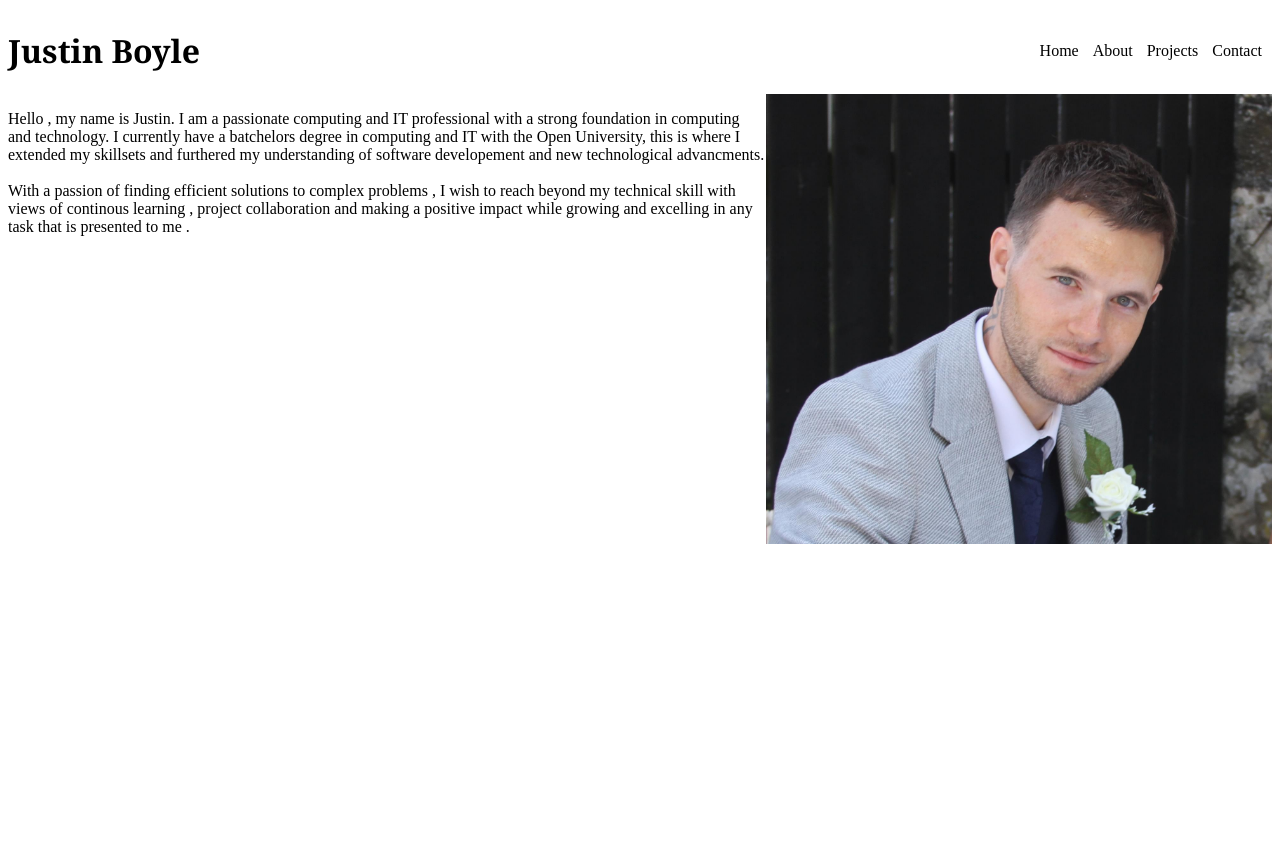
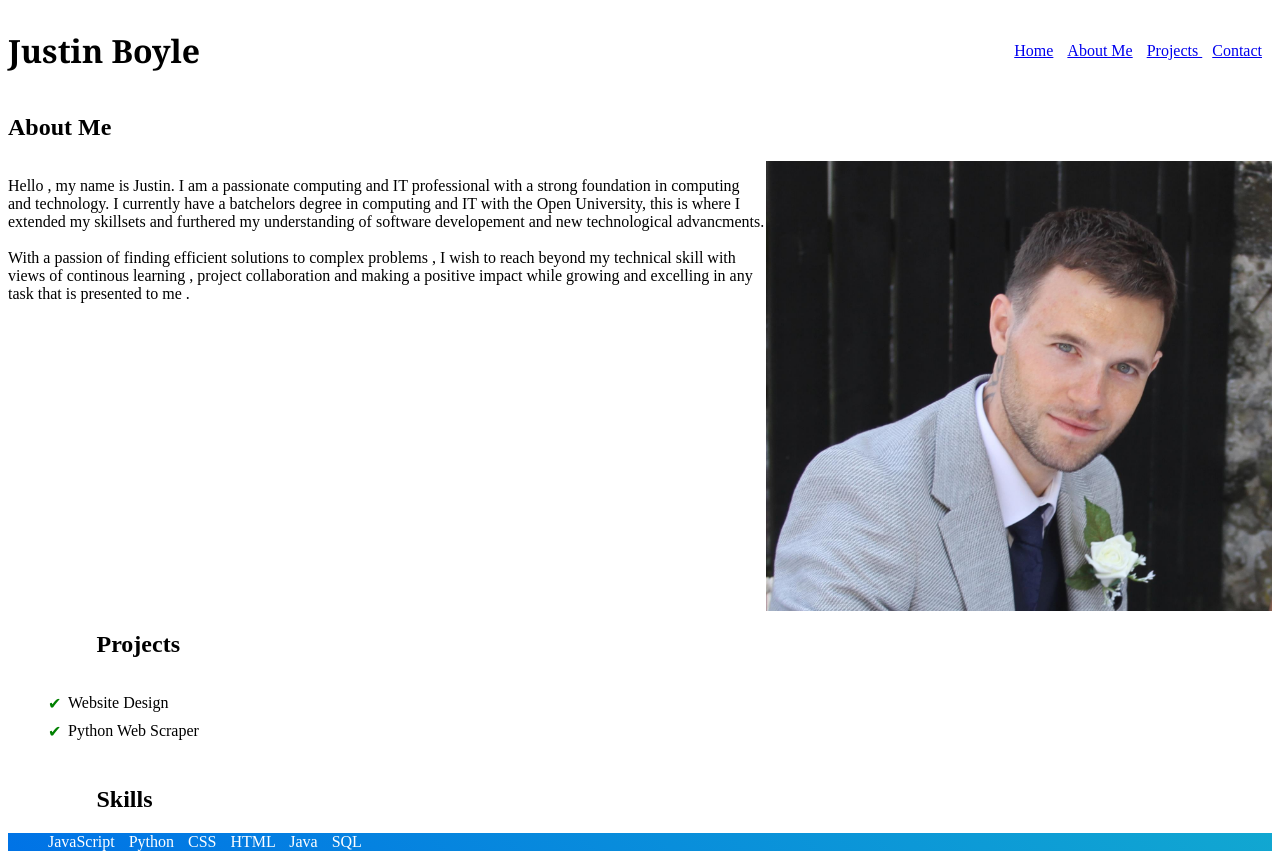
Before and after one commit to Majeownsall1/Portfolio-Website, a plain HTML site: page index.html in a window 1280 px wide. Shown: the top 867 px of the page. Before the commit the page ends 800 px from the top, so only its background shows below. Drawn offline with Linux system fonts and the light colour scheme.

Commit message:
Added Skills section

```diff
--- a/index.html
+++ b/index.html
@@ -14,16 +14,22 @@
 
     <nav>
         <ul>
-            <li>Home</li>
-            <li>About</li>
-            <li>Projects</li>
-            <li>Contact</li>
+            <li><a href="Home">Home</a></li>
+            <li><a href="#about"> About Me</a></li>
+            <li><a href="#project"> Projects </a></li>
+            <li><a href="#Contact"> Contact</a></li>
         </ul>
     </nav>
 
   </div>
 
+  <h2>
+    About Me
+  </h2>
+
   <div id="About">
+
+
 
     <p>
         Hello , my name is Justin. I am a passionate computing and IT professional
@@ -44,5 +50,46 @@
 
     <img id="Justin" src="IMG_2916.JPG">
   </div>
+
+
+
+  <!----Project section -->
+
+  <h2 id="Projects-header">
+    Projects
+  </h2>
+
+  <div id="Projects">
+
+
+    <ul id="Projects-list">
+      <li>Website Design</li>
+      <li>Python Web Scraper</li>
+    </ul>
+  </div>
+
+
+
+
+  <!----Skills section -->
+  <h2 id="Skills-header">
+    Skills
+  </h2>
+
+  <div id="Skills">
+
+
+    <ul id="Skills-list">
+      <li>JavaScript</li>
+      <li>Python </li>
+      <li>CSS </li>
+      <li>HTML </li>
+      <li>Java </li>
+      <li>SQL </li>
+    </ul>
+
+
+  </div>
+
 </body>
 </html>
--- a/style.css
+++ b/style.css
@@ -30,3 +30,38 @@ li{
     margin-left: auto;
 
 }
+
+#Projects{
+    display: flex;
+    flex-direction: column;
+    list-style-type: none;
+}
+
+#Projects li{
+  display: block;
+  list-style:inside;
+  position: relative;
+  padding-left: 20px;
+  margin-bottom: 10px;
+}
+
+#Projects-header{
+    margin-left: 7%;
+}
+
+#Projects li::before {
+    content: "✔";
+    color: green;
+    position: absolute;
+    left: 0;
+}
+
+#Skills-header{
+    margin-left: 7%;
+}
+
+#Skills{
+    justify-content: center;
+    background: linear-gradient(45deg, #0073e6, #11a7d1);
+    color: white;
+}
```
